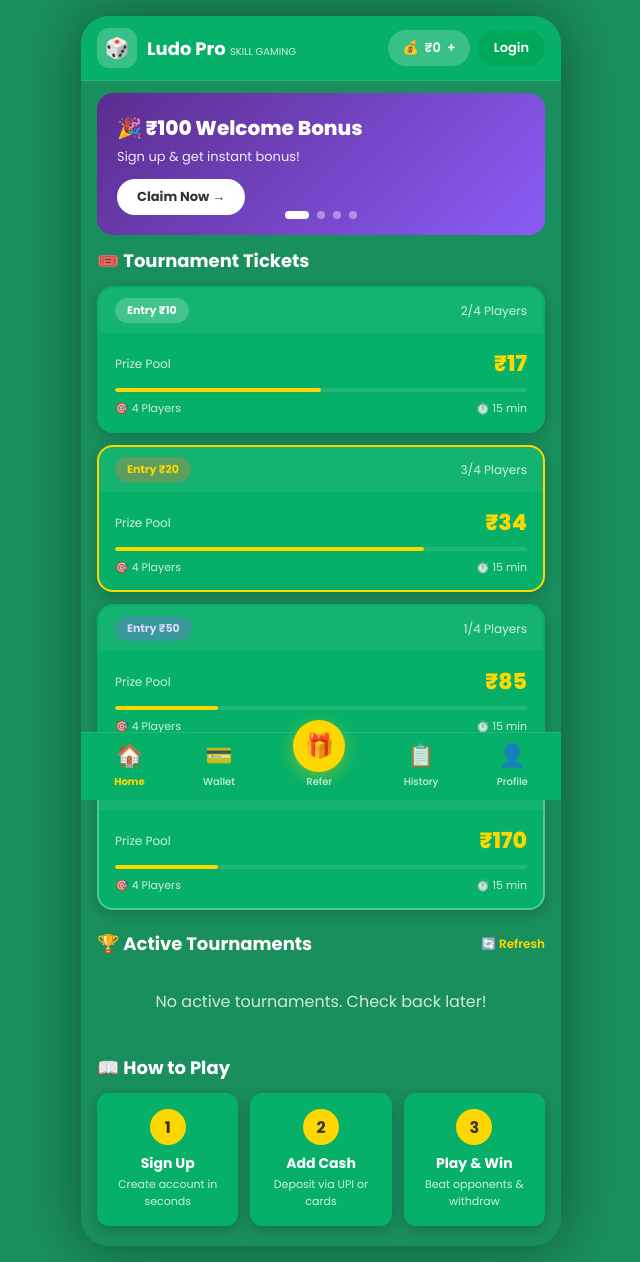
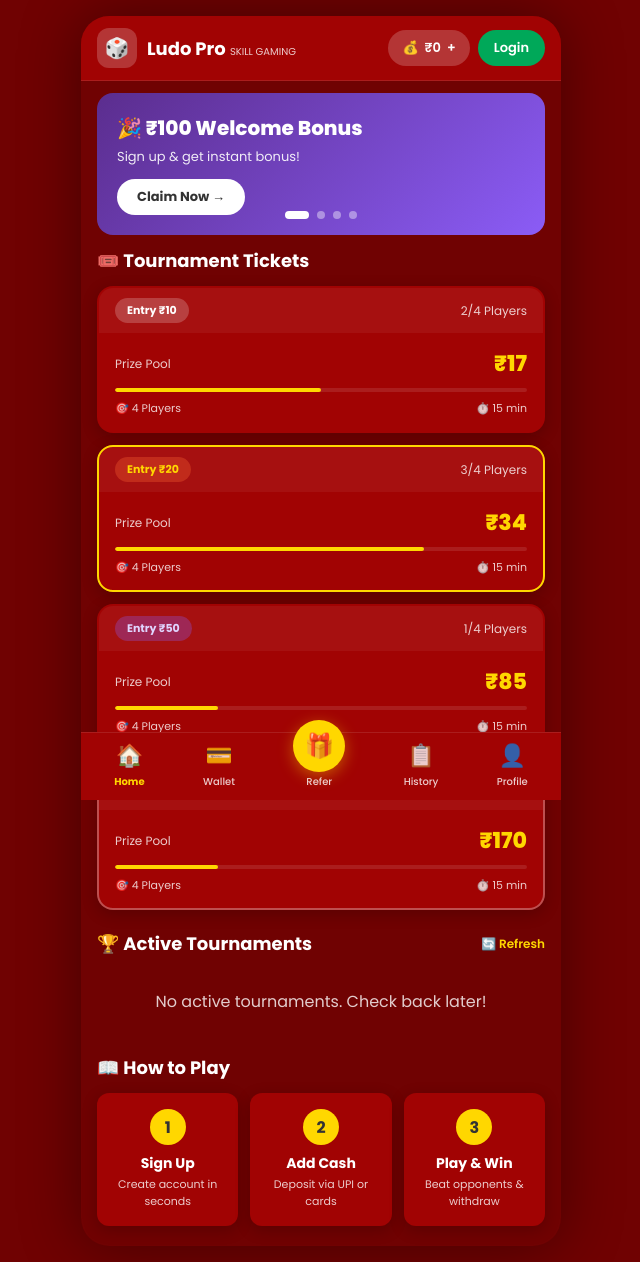
Before and after one commit to pawankumaryogi0010/ludo-turnament, a PHP site: page /ludo/ in a window 1280 px wide. Shown: the whole page, without its empty margins (319-959 px from the left). Run offline with PHP 8.4, Linux system fonts and the light colour scheme; data that the repository does not hold is empty.

Commit message:
Update theme colors in zupee-style.css
Changed background and card colors for the theme.

```diff
--- a/ludo/assets/css/zupee-style.css
+++ b/ludo/assets/css/zupee-style.css
@@ -7,8 +7,8 @@
  */
 
 :root {
-    --zupee-bg: #1A8F5E;
-    --zupee-card: #07B068;
+    --zupee-bg: #700202;
+    --zupee-card: #a10303;
     --zupee-card-hover: #0ABD75;
     --zupee-white: #FFFFFF;
     --zupee-text: #FFFFFF;
```
